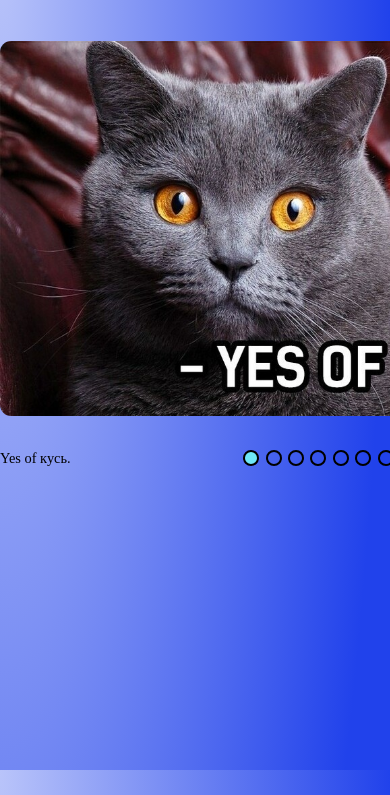
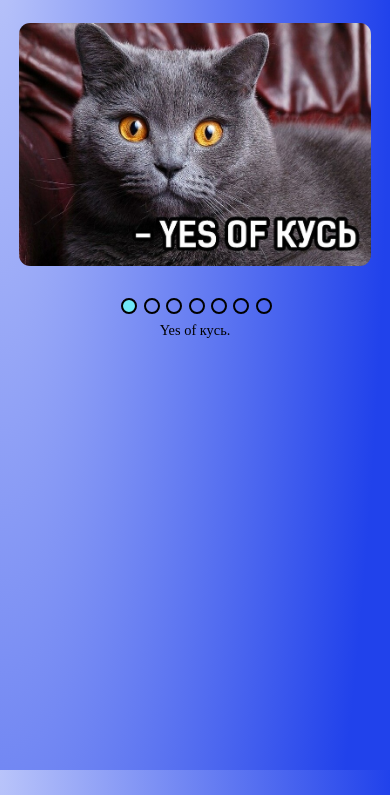
Before and after one commit to kristina966/cssMemSlider, a plain HTML site: page cssMemSlider/index.html in a window 390 px wide. Shown: the part 49-844 px from the top of the page. Drawn offline with Linux system fonts and the light colour scheme; a web font is replaced by a local one.

Commit message:
feat: add mobile version (Set, May 14, 2022 20:17:30 PM)

```diff
--- a/cssMemSlider/style.css
+++ b/cssMemSlider/style.css
@@ -243,3 +243,47 @@
   .footer-section {
       height: 5.5rem;
   }
+
+/* MEDIA */
+
+ @media (max-width: 541px) {
+  .content {
+      padding: 0.3rem;
+  }
+  .slider {
+      max-width: 25rem;
+      max-height: 25rem;
+  }
+  .slides-item-image {
+      max-width: 25rem;
+      max-height: 25rem;
+  }
+  .switch {
+      max-width: 33rem;
+  }
+}
+
+ @media (max-width: 414px) {
+  .content {
+      display: flex;
+      flex-direction: column;
+      padding: 0 0.5rem;
+  }
+   .slider {
+      max-width: 22rem;
+      max-height: 25rem;
+  }
+  .switch {
+      max-width: 10rem;
+      display: flex;
+      flex-direction: column-reverse;
+  }
+ .slides-item-image {
+      max-width: 22rem;
+      max-height: 25rem;
+  }
+  .text {
+    width: 100%;
+    text-align: center;
+  }
+}
```
